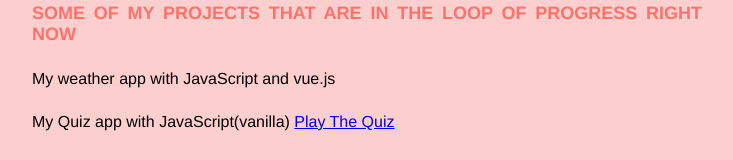
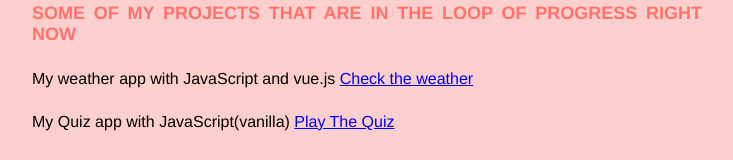
Before and after one commit to JosefinLU/profile-page, a plain HTML site: page index.html in a window 1280 px wide. Shown: the part 2064-2224 px from the top of the page, without its empty margins (228-961 px from the left). Drawn offline with Linux system fonts and the light colour scheme.

Commit message:
added app for weather

```diff
--- a/index.html
+++ b/index.html
@@ -97,8 +97,7 @@
         <a href="https://www.scrum.org/certificates/472303">Certification in Scrum</a>
       </p>
       <h3>Some of my projects that are in the loop of progress right now</h3>
-      <p>My weather app with JavaScript and vue.js</p>
-      <a href=""></a>
+      <p>My weather app with JavaScript and vue.js <a href="https://findouttheweather.netlify.app/">Check the weather</a></p>
       <p>My Quiz app with JavaScript(vanilla) <a href="https://quizofjosefin.netlify.app/">Play The Quiz</a></p>
       <h3>Other projects/events I have been a part of:</h3>
       <p>Tjejer Kodar - Webinar: “What is React?” 2020 September</p>
```
